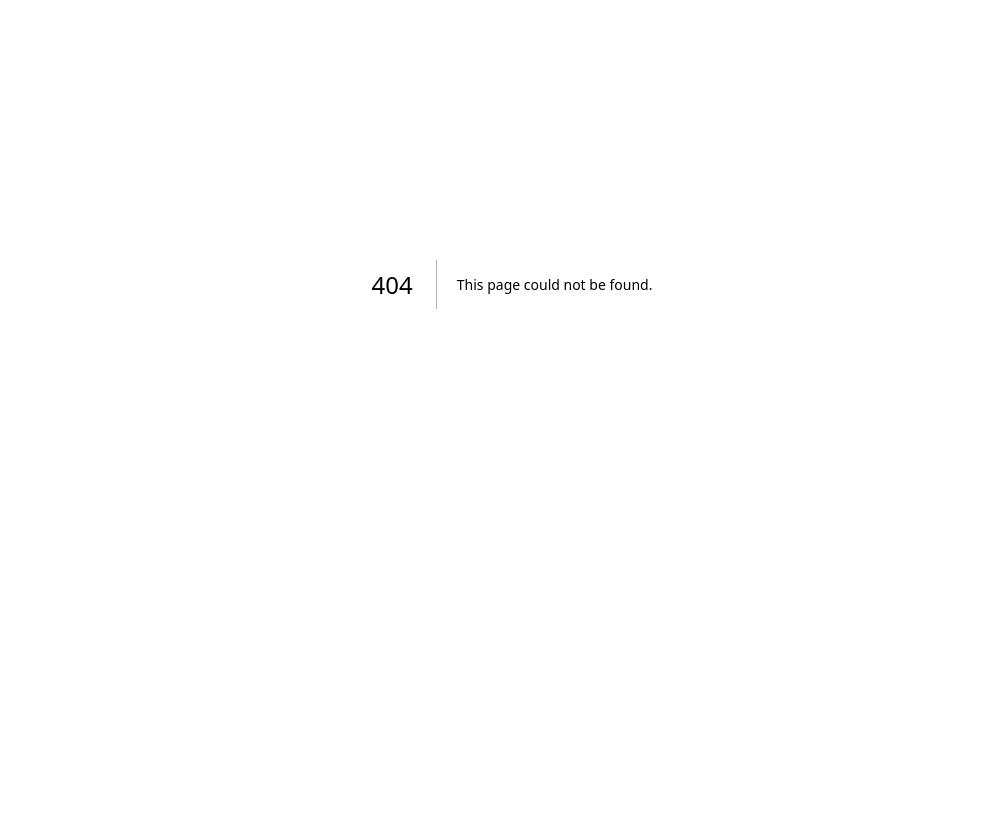
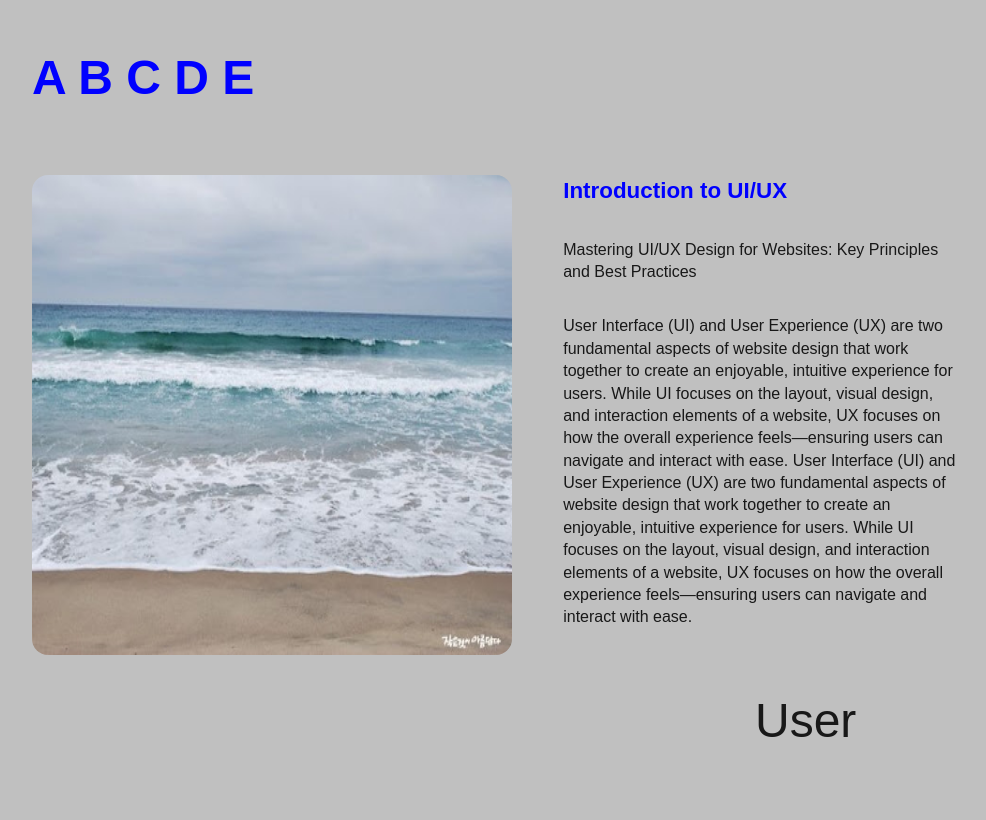
Before and after one commit to lwj-awesome/lwj, a Next.js app: page /detail in a window 1280 px wide. Before the commit this address had no page. Shown: the part 116-936 px from the top of the page, without its empty margins (128-1114 px from the left). Before the commit the page ends 800 px from the top, so only its background shows below. Built offline with nearby package versions, Linux system fonts and the light colour scheme.

Commit message:
detail 페이지 생성 - marquee direction 추가

```diff
--- /dev/null
+++ b/src/app/detail/page.module.css
@@ -0,0 +1,49 @@
+.detail_layout {
+  padding: 10rem;
+  opacity: 0;
+  transform: translateY(30px);
+  animation: fadeUp 0.8s ease-out forwards;
+}
+
+@keyframes fadeUp {
+  to {
+    opacity: 1;
+    transform: translateY(0);
+  }
+}
+.detail_main_article {
+  display: flex;
+  gap: 1.2rem;
+  margin-top: 4rem;
+}
+.detail_main_image {
+  border-radius: 1rem;
+  height: 30rem;
+  width: 30rem;
+}
+.detail_description {
+  display: flex;
+  flex-direction: column;
+  gap: 2rem;
+}
+
+.detail_main_content {
+  display: flex;
+  flex-direction: column;
+  gap: 2rem;
+  padding: 0 2rem;
+  width: 100%;
+}
+
+.detail_sub_image {
+  display: flex;
+  justify-content: center;
+  gap: 2rem;
+  margin-top: 2rem;
+}
+.detail_img {
+  border: 1px solid gray;
+  border-radius: 10px;
+  height: 35rem;
+  width: 50%;
+}
--- /dev/null
+++ b/src/app/detail/page.tsx
@@ -0,0 +1,73 @@
+import Text from "@/components/ui/text-module/text-module";
+import styles from "./page.module.css";
+import Marquee from "@/components/ui/marquee/marquee";
+
+export default function Page() {
+  return (
+    <>
+      <div className={styles.detail_layout}>
+        <Text.title>A B C D E</Text.title>
+        <article className={styles.detail_main_article}>
+          <img
+            className={styles.detail_main_image}
+            src="images/see.jpg"
+            alt=""
+          />
+          <div className={styles.detail_main_content}>
+            <Text.subTitle>Introduction to UI/UX</Text.subTitle>
+            <Text.description>
+              Mastering UI/UX Design for Websites: Key Principles and Best
+              Practices
+            </Text.description>
+            <Text.description>
+              User Interface (UI) and User Experience (UX) are two fundamental
+              aspects of website design that work together to create an
+              enjoyable, intuitive experience for users. While UI focuses on the
+              layout, visual design, and interaction elements of a website, UX
+              focuses on how the overall experience feels—ensuring users can
+              navigate and interact with ease. User Interface (UI) and User
+              Experience (UX) are two fundamental aspects of website design that
+              work together to create an enjoyable, intuitive experience for
+              users. While UI focuses on the layout, visual design, and
+              interaction elements of a website, UX focuses on how the overall
+              experience feels—ensuring users can navigate and interact with
+              ease.
+            </Text.description>
+          </div>
+        </article>
+        <Marquee />
+        <Marquee direction="right" />
+        <article></article>
+
+        <article className={styles.detail_main_article}>
+          <div className={styles.detail_main_content}>
+            <Text.subTitle>Introduction to UI/UX</Text.subTitle>
+            <Text.description>
+              Mastering UI/UX Design for Websites: Key Principles and Best
+              Practices
+            </Text.description>
+            <Text.description>
+              User Interface (UI) and User Experience (UX) are two fundamental
+              aspects of website design that work together to create an
+              enjoyable, intuitive experience for users. While UI focuses on the
+              layout, visual design, and interaction elements of a website, UX
+              focuses on how the overall experience feels—ensuring users can
+              navigate and interact with ease. User Interface (UI) and User
+              Experience (UX) are two fundamental aspects of website design that
+              work together to create an enjoyable, intuitive experience for
+              users. While UI focuses on the layout, visual design, and
+              interaction elements of a website, UX focuses on how the overall
+              experience feels—ensuring users can navigate and interact with
+              ease.
+            </Text.description>
+          </div>
+          <img
+            className={styles.detail_main_image}
+            src="images/see.jpg"
+            alt=""
+          />
+        </article>
+      </div>
+    </>
+  );
+}
--- a/src/components/ui/experience-box/experience-box.module.css
+++ b/src/components/ui/experience-box/experience-box.module.css
@@ -14,6 +14,7 @@
 }
 
 .box_content {
+  font-size: 1.1rem;
 }
 
 @media (max-width: 880px) {
--- a/src/components/ui/marquee/marquee.module.css
+++ b/src/components/ui/marquee/marquee.module.css
@@ -23,14 +23,19 @@
     transparent
   );
 }
-
 .marquee {
   display: flex;
   flex-direction: row;
   gap: 8rem;
-  animation: scroll-left 50s linear infinite;
   font-size: 3rem;
   will-change: transform;
+}
+.left {
+  animation: scroll-left 50s linear infinite;
+}
+
+.right {
+  animation: scroll-right 50s linear infinite;
 }
 
 @keyframes scroll-left {
@@ -39,6 +44,15 @@
   }
   100% {
     transform: translateX(-100%);
+  }
+}
+
+@keyframes scroll-right {
+  0% {
+    transform: translateX(-100%);
+  }
+  100% {
+    transform: translateX(100%);
   }
 }
 
--- a/src/components/ui/marquee/marquee.tsx
+++ b/src/components/ui/marquee/marquee.tsx
@@ -1,10 +1,16 @@
 import Text from "../text-module/text-module";
 import styles from "./marquee.module.css";
 
-export default function Marquee({ children }: { children?: React.ReactNode }) {
+export default function Marquee({
+  children,
+  direction = "left",
+}: {
+  children?: React.ReactNode;
+  direction?: "left" | "right";
+}) {
   return (
     <div className={styles.marquee_wrapper}>
-      <div className={styles.marquee}>
+      <div className={`${styles.marquee} ${styles[direction]}`}>
         {children}
         <Text.marquee>User</Text.marquee>
         <Text.marquee>Dev</Text.marquee>
--- a/src/components/ui/text-module/text-module.tsx
+++ b/src/components/ui/text-module/text-module.tsx
@@ -1,5 +1,3 @@
-"use client";
-
 import { ReactNode } from "react";
 import styles from "./text.module.css";
 import { CommonComponentsProps } from "@/types/types";
--- a/src/components/ui/text-module/text.module.css
+++ b/src/components/ui/text-module/text.module.css
@@ -1,7 +1,7 @@
 .text {
   margin: 0;
   padding: 0;
-  line-height: 1.2;
+  line-height: 1.4;
 }
 
 .sm {
```
